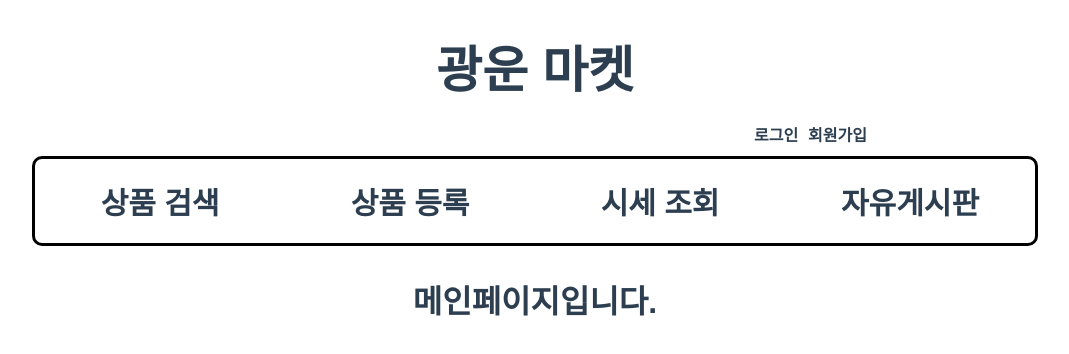
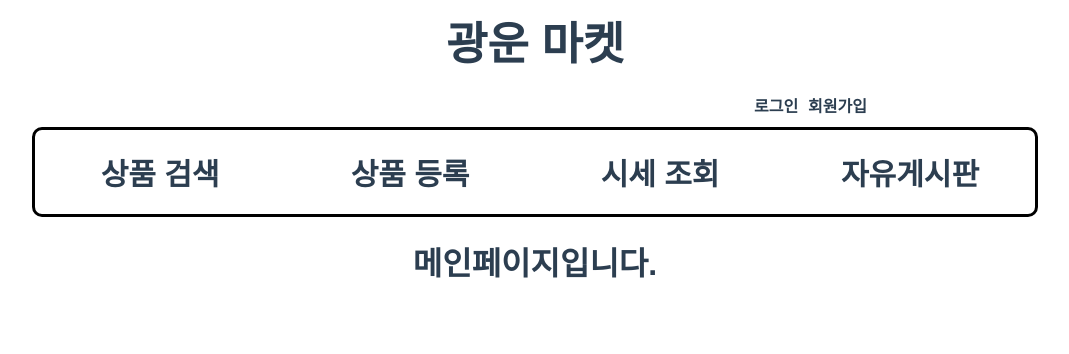
Before and after one commit to codml/DB_team3, a Vue app in the folder frontend/: page /main in a window 1280 px wide. Shown: the top 354 px of the page, without its empty margins (105-1174 px from the left). Built offline with nearby package versions, Linux system fonts and the light colour scheme.

Commit message:
11.10 - 페이지 연결 완성

```diff
--- a/frontend/src/App.vue
+++ b/frontend/src/App.vue
@@ -1,23 +1,37 @@
 <template>
-  <div class = "main">
+  <div class="main">
     <router-link to="/main">광운 마켓</router-link>
   </div>
-  <div class="account">
+
+  <div v-if="!isAuthPage" class="account">
     <div class="login">
       <router-link to="/login">로그인</router-link>
     </div>
-    <div calss="signup">
+    <div class="signup">
       <router-link to="/signup">회원가입</router-link>
     </div>
   </div>
-  <nav>
+
+  <nav v-if="!isAuthPage">
     <router-link to="/search">상품 검색</router-link>
     <router-link to="/regist">상품 등록</router-link>
     <router-link to="/price">시세 조회</router-link>
     <router-link to="/board">자유게시판</router-link>
   </nav>
-  <router-view/>
+
+  <router-view />
 </template>
+
+<script>
+export default {
+  computed: {
+    isAuthPage() {
+      return this.$route.path === '/login' || this.$route.path === '/signup';
+    }
+  }
+}
+</script>
+
 
 <style>
 #app {
@@ -28,12 +42,8 @@
   color: #2c3e50;
 }
 
-div.main {
-  margin-top: 30px;
-}
-
 div.main a {
-  font-size: 50px;
+  font-size: 45px;
   font-weight: bold;
   text-decoration: none;
   color: #2c3e50;
@@ -50,7 +60,6 @@ div.account {
   justify-content: flex-end;
   margin-right: 300px;
 }
-
 
 div.account a {
   font-weight: bold;
--- a/frontend/src/pages/login/LoginPage.vue
+++ b/frontend/src/pages/login/LoginPage.vue
@@ -3,3 +3,14 @@
     <h1>로그인 페이지입니다.</h1>
   </div>
 </template>
+
+<style>
+#Login {
+  font-family: Avenir, Helvetica, Arial, sans-serif;
+  -webkit-font-smoothing: antialiased;
+  -moz-osx-font-smoothing: grayscale;
+  text-align: center;
+  color: #2c3e50;
+  margin-top: 60px;
+}
+</style>
```
Also changed, not shown: frontend/src/main.js (+6 -2 lines), frontend/src/pages/main/MainPage.vue (+0 -8 lines), frontend/src/assets/logo.png (deleted), frontend/src/components/NavigationBar.vue (deleted).
